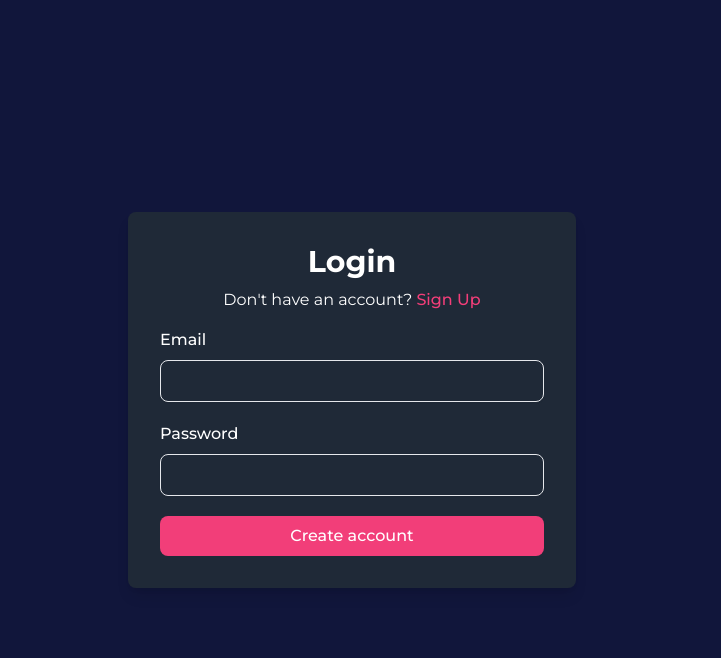
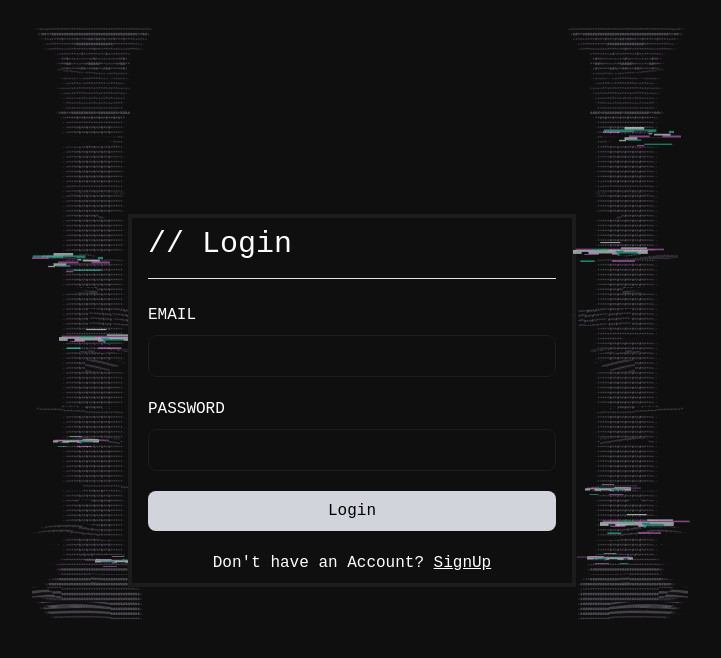
Before and after one commit to Sahil-Sharma06/Adhikar, a React (Vite) app in the folder Frontend/: page /login in a window 1280 px wide. Shown: the top 658 px of the page, without its empty margins (288-1009 px from the left). Built offline with nearby package versions, Linux system fonts and the light colour scheme.

Commit message:
Login Page

```diff
--- a/Frontend/src/Components/Login.jsx
+++ b/Frontend/src/Components/Login.jsx
@@ -1,58 +1,96 @@
-import React from 'react'
-import { Link } from 'react-router-dom'
+import React, { useState } from 'react';
+import { Link } from 'react-router-dom';
+import axios from 'axios';
+import { imp } from '../../data/data.js';
+import leftImage from '../assets/ascii-column-left.png';
+import rightImage from '../assets/ascii-column-right.png';
 
 const Login = () => {
+  const [email, setEmail] = useState('');
+  const [password, setPassword] = useState('');
+  const [error, setError] = useState('');
+
+  const handleSubmit = async (e) => {
+    e.preventDefault();
+
+    try {
+      const response = await axios.post(imp[0].domain + '/auth/login', {
+        email,
+        password,
+      }, {
+        headers: {
+          'Content-Type': 'application/json'
+        }
+      });
+      console.log('Login successful:', response.data);
+    } catch (err) {
+      if (err.response && err.response.data) {
+        setError(`Login failed: ${err.response.data.message || 'Please try again.'}`);
+      } else {
+        setError('Login failed. Please try again.');
+      }
+      console.error('Login error:', err.response ? err.response.data : err);
+    }
+  };
+
   return (
-    <div className="flex items-center justify-center h-screen text-white bg-custom-dark-blue">
-      <div className="w-full max-w-md p-8 bg-gray-800 rounded-lg shadow-lg">
-        <h1 className="mb-2 text-3xl font-bold text-center">Login</h1>
+    <main className="relative flex items-center w-full h-screen justify-evenly bg-custom-black">
+      <div className="fixed top-0 left-0 w-1/3 h-full" style={{marginTop:'2%', marginLeft: '25%' }}>
+        <img src={leftImage} alt="Left" className="object-cover " />
+      </div>
 
-        <div className="flex flex-col items-center mb-4">
-          <p className="text-center">
-            Don't have an account?{' '}
-            <Link
-              to="/register"
-              className="font-medium text-custom-pink hover:text-indigo-500"
+      <div className="relative flex-1 max-w-md mx-auto space-y-6 text-white border-4 border-custom-signup-border bg-custom-black sm:max-w-md" style={{ fontFamily: '"Source Code Pro", monospace', fontWeight: 500 }}>
+        <div className="p-4 py-2 bg-custom-black sm:rounded-lg">
+          <div className="mb-6 border-b">
+            <div className="space-y-2">
+              <h3 className="w-full mb-4 text-xl font-medium text-white sm:text-3xl">// Login</h3>
+            </div>
+          </div>
+          {error && <p className="text-center text-red-500">{error}</p>}
+          <form onSubmit={handleSubmit} className="space-y-5">
+            <div>
+              <label className="font-medium uppercase">Email</label>
+              <input
+                type="email"
+                required
+                value={email}
+                onChange={(e) => setEmail(e.target.value)}
+                className="w-full px-3 py-2 mt-2 text-gray-500 bg-transparent border rounded-lg shadow-sm outline-none border-custom-signup-border focus:border-custom-green focus:ring-2 focus:ring-custom-green focus:ring-opacity-50 focus:outline-none caret-custom-green broad-caret"
+              />
+            </div>
+            <div>
+              <label className="font-medium uppercase">Password</label>
+              <input
+                type="password"
+                required
+                value={password}
+                onChange={(e) => setPassword(e.target.value)}
+                className="w-full px-3 py-2 mt-2 text-gray-500 bg-transparent border rounded-lg shadow-sm outline-none border-custom-signup-border focus:border-custom-green focus:ring-2 focus:ring-custom-green focus:ring-opacity-50 focus:outline-none caret-custom-green broad-caret"
+              />
+            </div>
+            <button
+              type="submit"
+              className="w-full px-4 py-2 font-medium text-black duration-150 bg-gray-300 rounded-lg hover:bg-gray-400 active:bg-gray-500"
             >
-              Sign Up
-            </Link>
-          </p>
+              Login
+            </button>
+            <div className="mt-2 text-center">
+              <p>
+                Don't have an Account?{' '}
+                <Link to="/register" className="font-medium underline hover:text-indigo-500">
+                  SignUp
+                </Link>
+              </p>
+            </div>
+          </form>
         </div>
+      </div>
 
-        <form
-                        onSubmit={(e) => e.preventDefault()}
-                        className="space-y-5"
+      <div className="fixed top-0 right-0 w-1/3 h-full" style={{marginTop:'2%',  marginLeft: '5%' }}>
+        <img src={rightImage} alt="Right" className="object-cover " />
+      </div>
+    </main>
+  );
+};
 
-                    >
-                        <div>
-                            <label className="font-medium">
-                                Email
-                            </label>
-                            <input
-                                type="email"
-                                required
-                                className="w-full px-3 py-2 mt-2 text-gray-500 bg-transparent border rounded-lg shadow-sm outline-none focus:border-indigo-600"
-                            />
-                        </div>
-                        <div>
-                            <label className="font-medium">
-                                Password
-                            </label>
-                            <input
-                                type="password"
-                                required
-                                className="w-full px-3 py-2 mt-2 text-gray-500 bg-transparent border rounded-lg shadow-sm outline-none focus:border-indigo-600"
-                            />
-                        </div>
-                        <button
-                            className="w-full px-4 py-2 font-medium text-white duration-150 rounded-lg bg-custom-pink hover:bg-indigo-500 active:bg-indigo-600"
-                        >
-                            Create account
-                        </button>
-                    </form>
-      </div>
-    </div>
-  )
-}
-
-export default Login
+export default Login;
```
